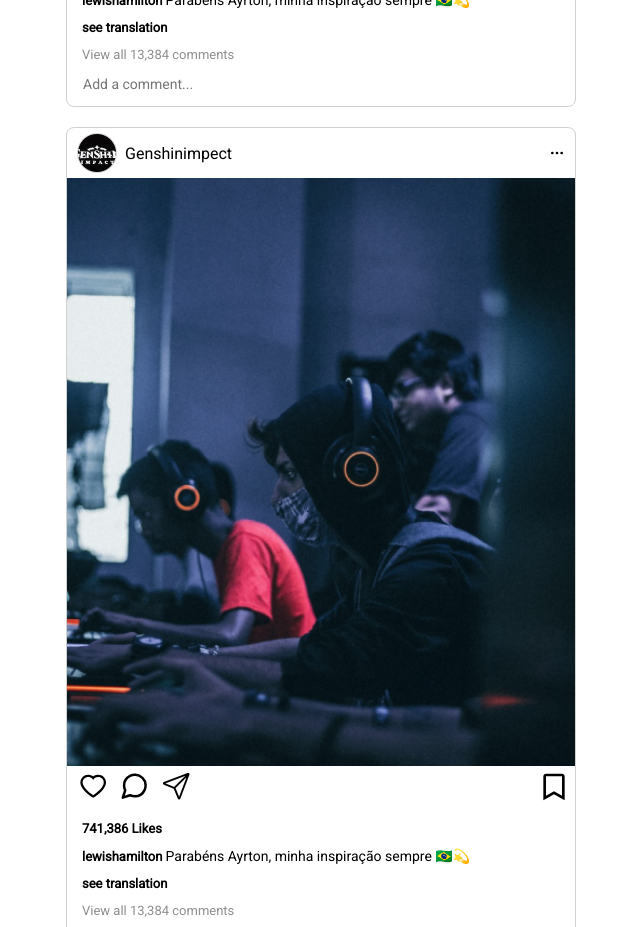
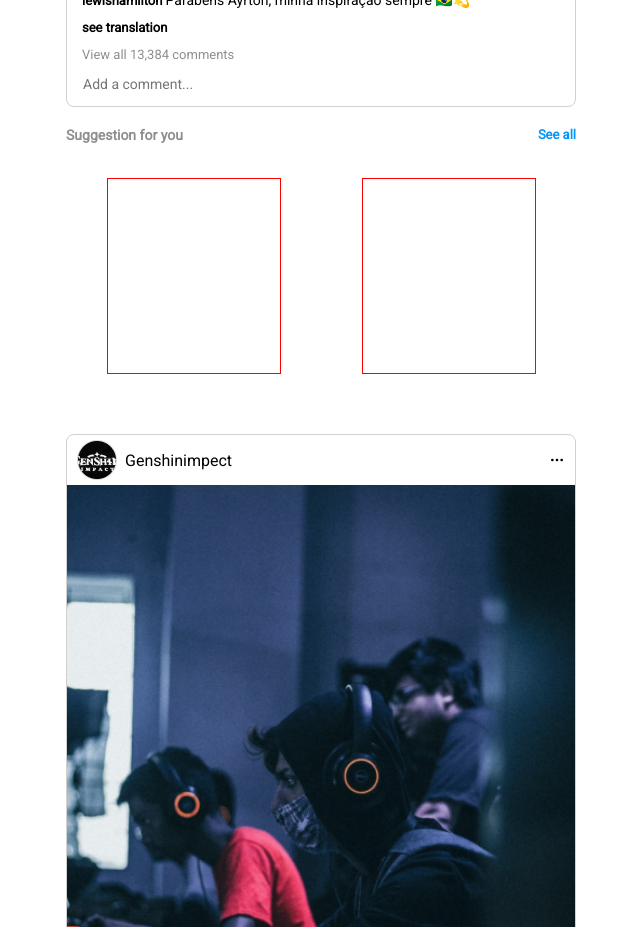
Before and after one commit to 1uckyswish/Instagram-post, a React (Vite) app: page / in a window 1280 px wide. Shown: the part 980-1907 px from the top of the page, without its empty margins (164-804 px from the left). Built offline with nearby package versions, Linux system fonts and the light colour scheme.

Commit message:
suggestion card container UI completed

```diff
--- /dev/null
+++ b/src/Components/Suggestion/Suggestion.css
@@ -0,0 +1,35 @@
+.suggestion-container{
+    height: 287px;
+}
+
+.suggestion-header{
+    display: flex;
+    justify-content: space-between;
+}
+
+.suggestion-header p:first-child{
+font-family: Roboto;
+font-size: 14px;
+font-weight: 600;
+color:#8E8E8E;
+}
+
+.suggestion-header p:last-child{
+font-family: Roboto;
+font-size: 13px;
+font-weight: 600;
+color: #0095F6;
+}
+
+.suggestion-card-container{
+    display: flex;
+    justify-content: space-around;
+    align-items: center;
+}
+
+.suggestion-card{
+   width: 174px;
+height: 196px;
+border: 1px solid red;
+margin-top: 35px;
+}
--- /dev/null
+++ b/src/Components/Suggestion/Suggestion.jsx
@@ -0,0 +1,19 @@
+import React from 'react';
+import "./Suggestion.css"
+
+function Suggestion() {
+  return (
+    <div className='suggestion-container'>
+       <div className='suggestion-header'>
+        <p> Suggestion for you</p>
+        <p>See all</p>
+       </div>
+       <div className='suggestion-card-container'>
+        <div className='suggestion-card'></div>
+        <div className='suggestion-card'></div>
+       </div>
+    </div>
+  )
+}
+
+export default Suggestion
--- a/src/Pages/Homepage/Homepage.jsx
+++ b/src/Pages/Homepage/Homepage.jsx
@@ -1,13 +1,15 @@
-import React from 'react'
-import "./Homepage.css"
-import Header from '../../Components/Header/Header'
-import LivePfp from '../../Components/livePfp/LivePfp'
-import FollowTab from '../../Components/FollowTab/FollowTab'
-import PostCard from '../../Components/PostCard/PostCard'
+import React from 'react';
+import "./Homepage.css";
+import Header from '../../Components/Header/Header';
+import LivePfp from '../../Components/livePfp/LivePfp';
+import FollowTab from '../../Components/FollowTab/FollowTab';
+import PostCard from '../../Components/PostCard/PostCard';
+import Suggestion from '../../Components/Suggestion/Suggestion';
 import { userData } from '../../Utils/data';
 
 function Homepage() {
-  const singleUser = userData[3].users
+  const singleUser = userData[3].users;
+
   return (
     <>
       <Header />
@@ -16,18 +18,23 @@ function Homepage() {
           <FollowTab />
         </div>
         <div className='timeline-section'>
-        <LivePfp/>
-        {
-          singleUser.map((user, index)=>{
-            return(
-              <PostCard {...user} key={index}/>
-            )
-          })
+          <LivePfp />
+          {singleUser.map((user, index) => {
+            if (index === 0) {
+              return (
+                <>
+                  <PostCard {...user} key={index} />
+                  <Suggestion />
+                </>
+              );
+            } else {
+              return <PostCard {...user} key={index} />;
             }
+          })}
         </div>
       </div>
     </>
-  )
+  );
 }
 
-export default Homepage
+export default Homepage;
```
Lines whose indentation alone changed are shown as unchanged.
